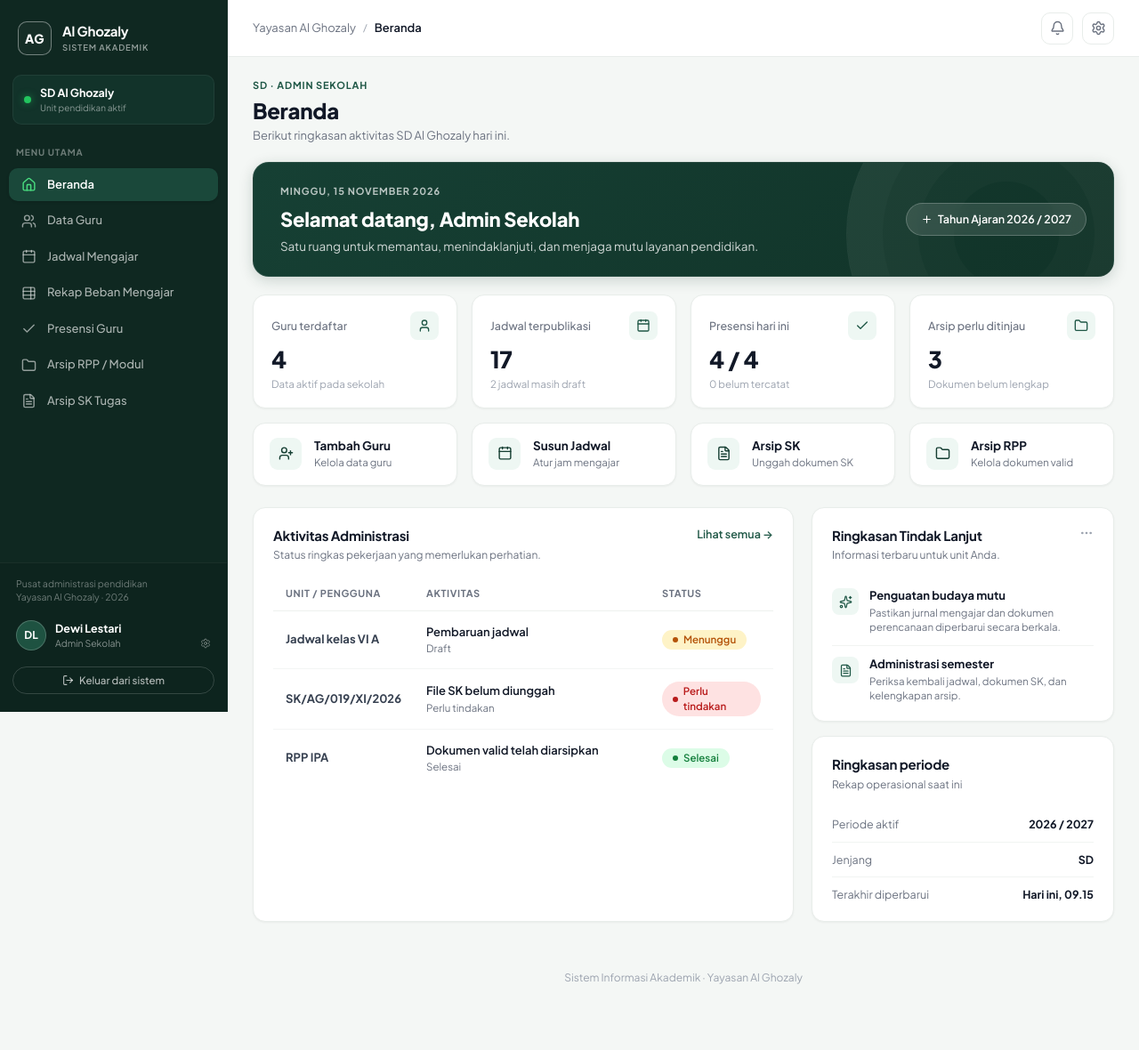
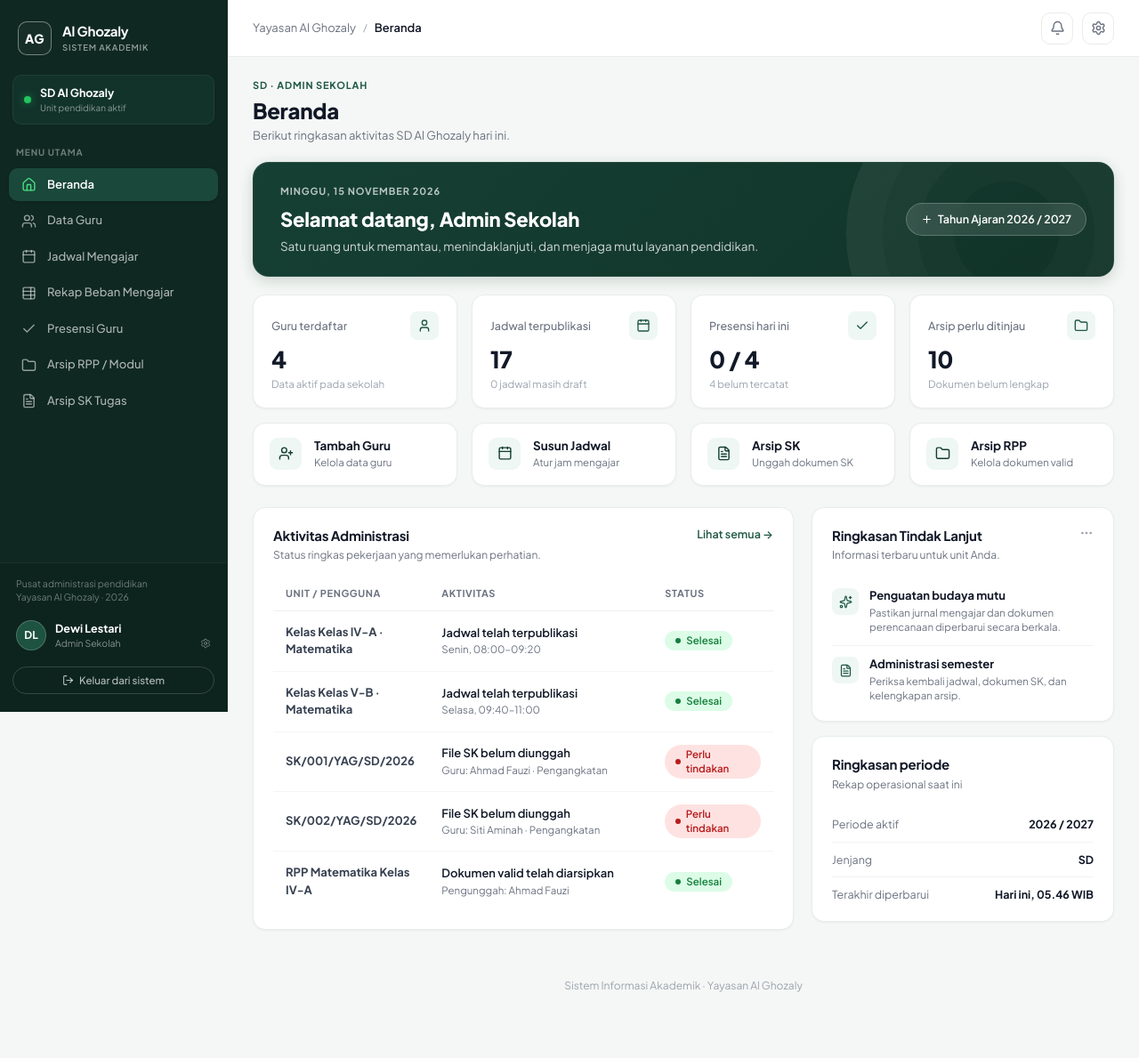
Before and after one commit to tegarDemarco/Yayasan-Al-Ghozali, a Laravel app: page / in a window 1280 px wide. Shown: the whole page at 89% size. Before the commit the page ends 1106 px from the top, so only its background shows below. Run offline with Laravel 12, Linux system fonts and the light colour scheme; a user stored in the database is signed in; data comes from the database, SQL or seed files in the repository.

Commit message:
perbarui dashboard admin agar dinamis sesuai jenjang sekolah dari database

```diff
--- a/app/Http/Controllers/DashboardController.php
+++ b/app/Http/Controllers/DashboardController.php
@@ -258,62 +258,121 @@ class DashboardController extends Controller
 
     private function dashboardAdminSekolah(mixed $user): array
     {
-        $sekolah = Sekolah::where('jenjang', $user->jenjang)->first() ?? Sekolah::first();
+        $sekolah = Sekolah::where('jenjang', $user->jenjang)->first()
+            ?? ($user->sekolah_id ? Sekolah::find($user->sekolah_id) : Sekolah::first());
         $sekolahId = $sekolah?->id;
 
         $guruAktif = Guru::where('sekolah_id', $sekolahId)->where('status', 'aktif')->count();
-        if ($guruAktif === 0) {
-            $guruAktif = 28;
-        }
 
         $jadwalTerpublikasi = JadwalMengajar::where('sekolah_id', $sekolahId)
             ->where('is_aktif', true)->count();
-        if ($jadwalTerpublikasi === 0) {
-            $jadwalTerpublikasi = 34;
-        }
 
         $jadwalDraft = JadwalMengajar::where('sekolah_id', $sekolahId)
             ->where('is_aktif', false)->count();
-        if ($jadwalDraft === 0) {
-            $jadwalDraft = 2;
-        }
 
         $today = Carbon::today();
         $hadirHariIni = PresensiGuru::where('sekolah_id', $sekolahId)
             ->whereDate('tanggal', $today)
             ->where('status', 'hadir')
             ->count();
-        if ($hadirHariIni === 0) {
-            $hadirHariIni = min(25, $guruAktif);
+        $totalPresensiHariIni = PresensiGuru::where('sekolah_id', $sekolahId)
+            ->whereDate('tanggal', $today)
+            ->count();
+        $belumTercatat = max(0, $guruAktif - $totalPresensiHariIni);
+
+        // Arsip perlu ditinjau dihitung dinamis dari:
+        // 1. RPP yang masih berstatus menunggu validasi
+        // 2. SK Tugas yang belum diunggah berkas PDF-nya
+        // 3. Jadwal mengajar yang masih berstatus draft
+        $rppMenungguCount = RppModulAjar::where('sekolah_id', $sekolahId)
+            ->where('status_validasi', 'menunggu')->count();
+        $skBelumUnggahCount = SkTugas::where('sekolah_id', $sekolahId)
+            ->whereNull('file_path')->count();
+
+        $arsipPerluDitinjau = $rppMenungguCount + $skBelumUnggahCount + $jadwalDraft;
+
+        // Aktivitas Administrasi Dinamis Sesuai Jenjang
+        $aktivitasAdministrasi = [];
+
+        // 1. Ambil jadwal terbaru pada jenjang ini
+        $jadwalRecent = JadwalMengajar::where('sekolah_id', $sekolahId)
+            ->latest('updated_at')
+            ->take(2)
+            ->get();
+
+        foreach ($jadwalRecent as $j) {
+            $waktuMulai = $j->jam_mulai instanceof Carbon ? $j->jam_mulai->format('H:i') : substr((string) $j->jam_mulai, 0, 5);
+            $waktuSelesai = $j->jam_selesai instanceof Carbon ? $j->jam_selesai->format('H:i') : substr((string) $j->jam_selesai, 0, 5);
+
+            $aktivitasAdministrasi[] = [
+                'unit_pengguna' => 'Kelas ' . $j->kelas . ' · ' . $j->mata_pelajaran,
+                'aktivitas' => $j->is_aktif ? 'Jadwal telah terpublikasi' : 'Pembaruan jadwal (Draft)',
+                'keterangan' => $j->hari . ', ' . $waktuMulai . '–' . $waktuSelesai,
+                'status' => $j->is_aktif ? 'selesai' : 'menunggu',
+                'status_label' => $j->is_aktif ? 'Selesai' : 'Draft',
+                'time' => $j->updated_at ?? $j->created_at,
+            ];
         }
-        $belumTercatat = max(0, $guruAktif - $hadirHariIni);
 
-        $arsipPerluDitinjau = 3;
+        // 2. Ambil SK Tugas terbaru pada jenjang ini
+        $skRecent = SkTugas::where('sekolah_id', $sekolahId)
+            ->with('guru.user')
+            ->latest('created_at')
+            ->take(2)
+            ->get();
 
-        // Aktivitas Administrasi
-        $aktivitasAdministrasi = [
-            [
-                'unit_pengguna' => 'Jadwal kelas VI A',
-                'aktivitas' => 'Pembaruan jadwal',
-                'keterangan' => 'Draft',
-                'status' => 'menunggu',
-                'status_label' => 'Menunggu',
-            ],
-            [
-                'unit_pengguna' => 'SK/AG/019/XI/2026',
-                'aktivitas' => 'File SK belum diunggah',
-                'keterangan' => 'Perlu tindakan',
-                'status' => 'perlu_tindakan',
-                'status_label' => 'Perlu tindakan',
-            ],
-            [
-                'unit_pengguna' => 'RPP IPA',
-                'aktivitas' => 'Dokumen valid telah diarsipkan',
-                'keterangan' => 'Selesai',
-                'status' => 'selesai',
-                'status_label' => 'Selesai',
-            ],
-        ];
+        foreach ($skRecent as $sk) {
+            $hasFile = !empty($sk->file_path);
+            $aktivitasAdministrasi[] = [
+                'unit_pengguna' => $sk->no_sk,
+                'aktivitas' => $hasFile ? $sk->judul_sk : 'File SK belum diunggah',
+                'keterangan' => ($sk->guru?->user?->name ? 'Guru: ' . $sk->guru->user->name . ' · ' : '') . $sk->jenis_sk,
+                'status' => $hasFile ? 'selesai' : 'perlu_tindakan',
+                'status_label' => $hasFile ? 'Selesai' : 'Perlu tindakan',
+                'time' => $sk->updated_at ?? $sk->created_at,
+            ];
+        }
+
+        // 3. Ambil RPP / Modul Ajar terbaru pada jenjang ini
+        $rppRecent = RppModulAjar::where('sekolah_id', $sekolahId)
+            ->with('guru.user')
+            ->latest('updated_at')
+            ->take(2)
+            ->get();
+
+        foreach ($rppRecent as $rpp) {
+            if ($rpp->status_validasi === 'disetujui') {
+                $statusKey = 'selesai';
+                $statusLabel = 'Selesai';
+                $aktDesc = 'Dokumen valid telah diarsipkan';
+            } elseif ($rpp->status_validasi === 'ditolak') {
+                $statusKey = 'perlu_tindakan';
+                $statusLabel = 'Perlu tindakan';
+                $aktDesc = 'Memerlukan revisi berkas';
+            } else {
+                $statusKey = 'menunggu';
+                $statusLabel = 'Menunggu';
+                $aktDesc = 'Menunggu validasi kepala sekolah';
+            }
+
+            $aktivitasAdministrasi[] = [
+                'unit_pengguna' => 'RPP ' . $rpp->mata_pelajaran . ' ' . $rpp->kelas,
+                'aktivitas' => $aktDesc,
+                'keterangan' => 'Pengunggah: ' . ($rpp->guru?->user?->name ?? 'Guru'),
+                'status' => $statusKey,
+                'status_label' => $statusLabel,
+                'time' => $rpp->updated_at ?? $rpp->created_at,
+            ];
+        }
+
+        // Urutkan aktivitas berdasarkan waktu pembaruan terbaru
+        usort($aktivitasAdministrasi, function ($a, $b) {
+            $tA = isset($a['time']) ? Carbon::parse($a['time'])->timestamp : 0;
+            $tB = isset($b['time']) ? Carbon::parse($b['time'])->timestamp : 0;
+            return $tB <=> $tA;
+        });
+
+        $aktivitasAdministrasi = array_slice($aktivitasAdministrasi, 0, 5);
 
         return compact(
             'sekolah',
--- a/resources/views/dashboard.blade.php
+++ b/resources/views/dashboard.blade.php
@@ -215,7 +215,7 @@
                 </div>
                 <div class="period-summary-row">
                     <span class="period-row-key">Terakhir diperbarui</span>
-                    <span class="period-row-val">Hari ini, 09.15</span>
+                    <span class="period-row-val">Hari ini, {{ now()->format('H.i') }} WIB</span>
                 </div>
             </div>
         </div>
@@ -570,7 +570,7 @@
                 </div>
                 <div class="period-summary-row">
                     <span class="period-row-key">Terakhir diperbarui</span>
-                    <span class="period-row-val">Hari ini, 09.15</span>
+                    <span class="period-row-val">Hari ini, {{ now()->format('H.i') }} WIB</span>
                 </div>
             </div>
         </div>
@@ -614,7 +614,7 @@
                 <div class="stat-icon-square"><i data-lucide="user"></i></div>
             </div>
             <div>
-                <div class="stat-value-big">{{ $data['guruAktif'] ?? 28 }}</div>
+                <div class="stat-value-big">{{ $data['guruAktif'] ?? 0 }}</div>
                 <div class="stat-subtext-detail">Data aktif pada sekolah</div>
             </div>
         </div>
@@ -625,8 +625,8 @@
                 <div class="stat-icon-square"><i data-lucide="calendar"></i></div>
             </div>
             <div>
-                <div class="stat-value-big">{{ $data['jadwalTerpublikasi'] ?? 34 }}</div>
-                <div class="stat-subtext-detail">{{ $data['jadwalDraft'] ?? 2 }} jadwal masih draft</div>
+                <div class="stat-value-big">{{ $data['jadwalTerpublikasi'] ?? 0 }}</div>
+                <div class="stat-subtext-detail">{{ $data['jadwalDraft'] ?? 0 }} jadwal masih draft</div>
             </div>
         </div>
 
@@ -636,8 +636,8 @@
                 <div class="stat-icon-square"><i data-lucide="check"></i></div>
             </div>
             <div>
-                <div class="stat-value-big">{{ $data['hadirHariIni'] ?? 25 }} / {{ $data['guruAktif'] ?? 28 }}</div>
-                <div class="stat-subtext-detail">{{ $data['belumTercatat'] ?? 3 }} belum tercatat</div>
+                <div class="stat-value-big">{{ $data['hadirHariIni'] ?? 0 }} / {{ $data['guruAktif'] ?? 0 }}</div>
+                <div class="stat-subtext-detail">{{ $data['belumTercatat'] ?? 0 }} belum tercatat</div>
             </div>
         </div>
 
@@ -647,7 +647,7 @@
                 <div class="stat-icon-square"><i data-lucide="folder"></i></div>
             </div>
             <div>
-                <div class="stat-value-big">{{ $data['arsipPerluDitinjau'] ?? 3 }}</div>
+                <div class="stat-value-big">{{ $data['arsipPerluDitinjau'] ?? 0 }}</div>
                 <div class="stat-subtext-detail">Dokumen belum lengkap</div>
             </div>
         </div>
@@ -779,7 +779,7 @@
                 </div>
                 <div class="period-summary-row">
                     <span class="period-row-key">Terakhir diperbarui</span>
-                    <span class="period-row-val">Hari ini, 09.15</span>
+                    <span class="period-row-val">Hari ini, {{ now()->format('H.i') }} WIB</span>
                 </div>
             </div>
         </div>
@@ -984,7 +984,7 @@
                 </div>
                 <div class="period-summary-row">
                     <span class="period-row-key">Terakhir diperbarui</span>
-                    <span class="period-row-val">Hari ini, 09.15</span>
+                    <span class="period-row-val">Hari ini, {{ now()->format('H.i') }} WIB</span>
                 </div>
             </div>
         </div>
```
